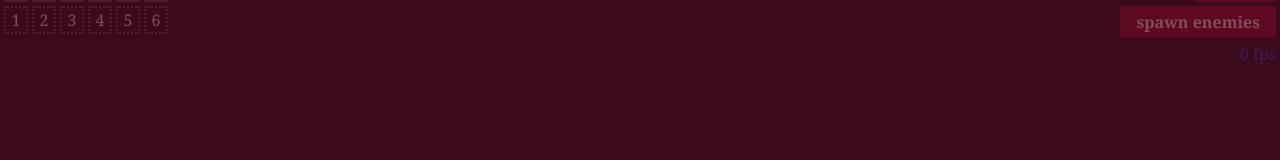
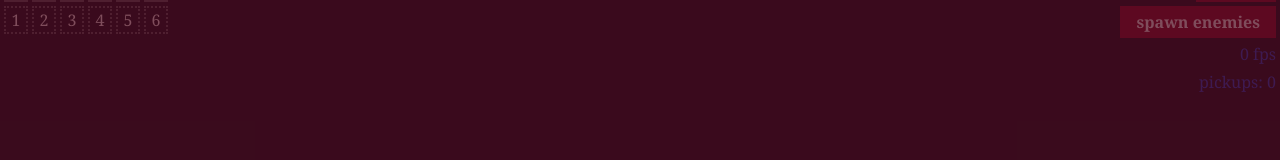
Before and after one commit to saitheninja/svampire-svurvivors, a SvelteKit app: page / in a window 1280 px wide. Shown: the part 134-294 px from the top of the page. Built offline with nearby package versions, Linux system fonts and the light colour scheme.

Commit message:
Track active item pickups

```diff
--- a/src/routes/+page.svelte
+++ b/src/routes/+page.svelte
@@ -29,11 +29,13 @@
   let activeRound = $state(structuredClone(gameRound1));
   let activePlayer = $state(structuredClone(player));
   let activeEnemies: Alive[] = $state([]);
+  let activePickupsItems: GameObject[] = $state([]);
   let activePickupsXp: GameObject[] = $state([]);
 
   let elGameWindow: HTMLDivElement | undefined = $state();
   let elTerrain: HTMLDivElement | undefined = $state();
   let elEnemies: HTMLDivElement | undefined = $state();
+  let elPickupsItems: HTMLDivElement | undefined = $state();
   let elPickupsXp: HTMLDivElement | undefined = $state();
   let elPlayer: HTMLDivElement | undefined = $state();
   let elWeapons: HTMLDivElement | undefined = $state();
@@ -317,6 +319,10 @@
       console.error(`No div with id "enemies".`);
       return;
     }
+    if (!elPickupsItems) {
+      console.error(`No div with id "pickups-items".`);
+      return;
+    }
     if (!elPickupsXp) {
       console.error(`No div with id "pickups-xp".`);
       return;
@@ -333,8 +339,10 @@
     // reset game state
     activeRound = structuredClone(gameRound1);
     activeEnemies = [];
+    activePickupsItems = [];
     activePickupsXp = [];
     elEnemies.replaceChildren(); // empty a node of all its children
+    elPickupsItems.replaceChildren();
     elPickupsXp.replaceChildren();
     elWeapons.replaceChildren();
     isFinished = false;
@@ -462,6 +470,13 @@
 
         <span class="text-blue-700">{fps} fps</span>
 
+        <span class="text-blue-700"
+          >pickups: {activePickupsItems.length}
+          {#each activePickupsItems as { sprite }}
+            <span>{sprite.emoji}</span>
+          {/each}
+        </span>
+
         <!-- <span class="text-blue-500" -->
         <!--   >weapons: {activeWeapons.length} -->
         <!--   {#each activeWeapons as { sprite }} -->
@@ -494,6 +509,11 @@
   <div bind:this={elTerrain} id="terrain" class="relative">
     <div bind:this={elEnemies} id="enemies" class="absolute left-0 top-0 h-full w-full"></div>
     <div bind:this={elPickupsXp} id="pickups-xp" class="absolute left-0 top-0 h-full w-full"></div>
+    <div
+      bind:this={elPickupsItems}
+      id="pickups-items"
+      class="absolute left-0 top-0 z-20 h-full w-full"
+    ></div>
   </div>
 
   <div
```
